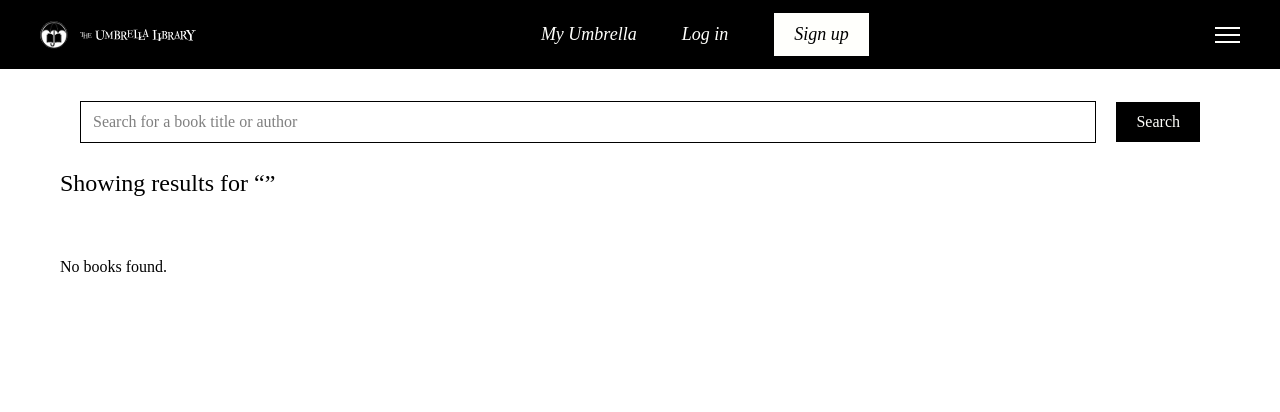
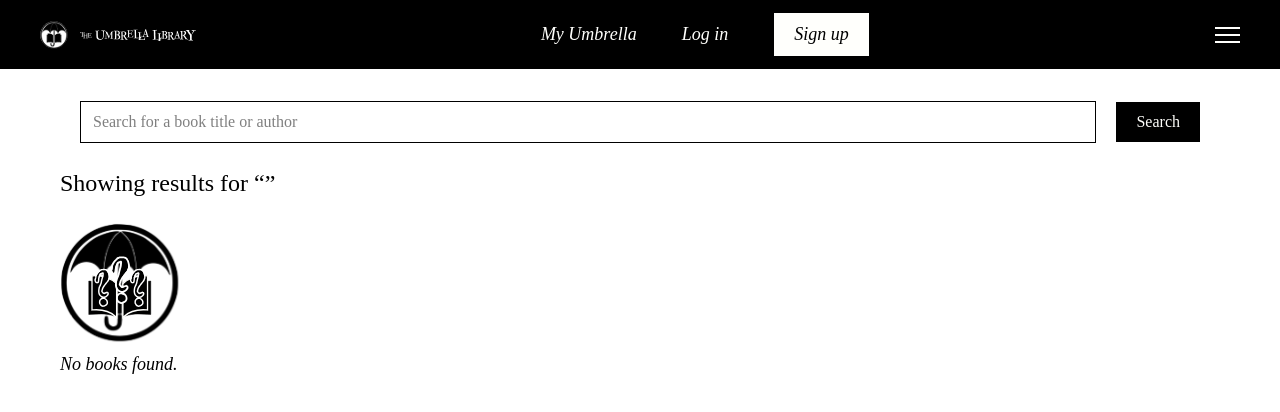
Before and after one commit to mariellecollera/book-explorer, a React (Vite) app: page /results in a window 1280 px wide. Shown: the top 412 px of the page. Built offline with nearby package versions, Linux system fonts and the light colour scheme; a web font is replaced by a local one.

Commit message:
feat: add image to "No books found" prompt

```diff
--- a/src/pages/Results.jsx
+++ b/src/pages/Results.jsx
@@ -77,9 +77,8 @@
             </div>
           )}
           {error && <div className="py-8 text-center text-red-600">{error}</div>}
-          {!loading && !error && books.length === 0 && <div className="py-8">
-            No books found.
-          </div>}
+          {!loading && !error && books.length === 0 && <div className="py-8flex flex-col items-center justify-center italic text-[18px]">
+            <img src={empty} alt="No books found" className="w-30 h-30 mb-2" />No books found.</div>}
 
           {!loading && books.length > 0 && (
             <>
```
